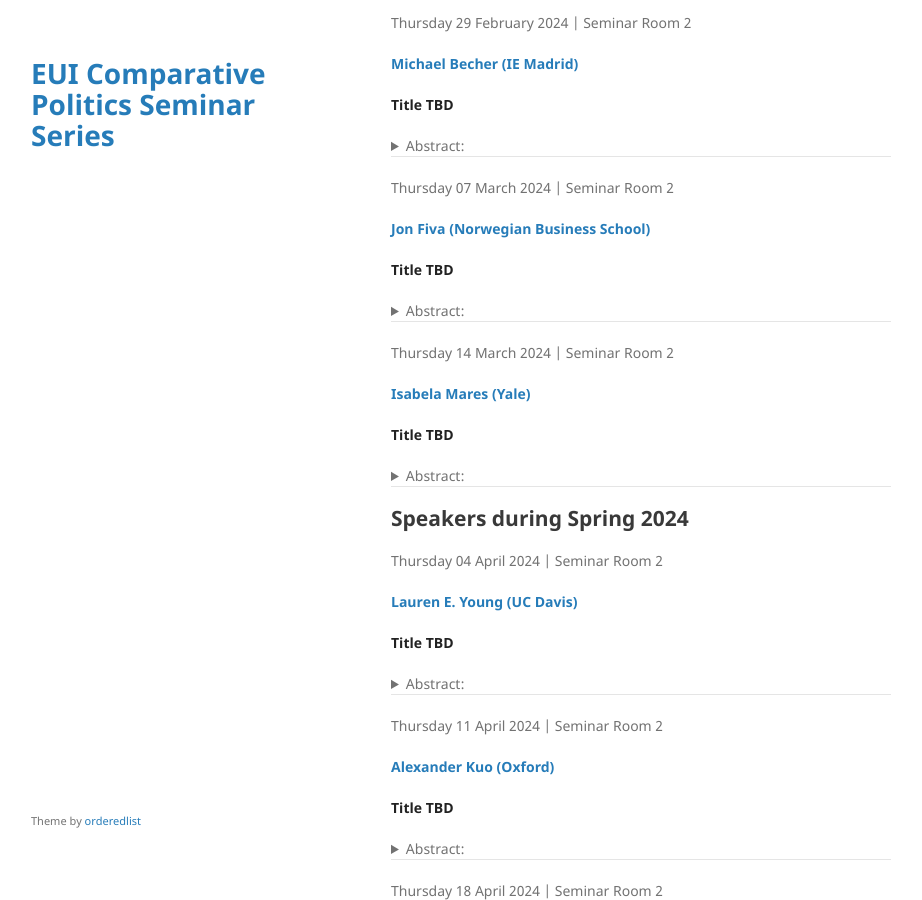
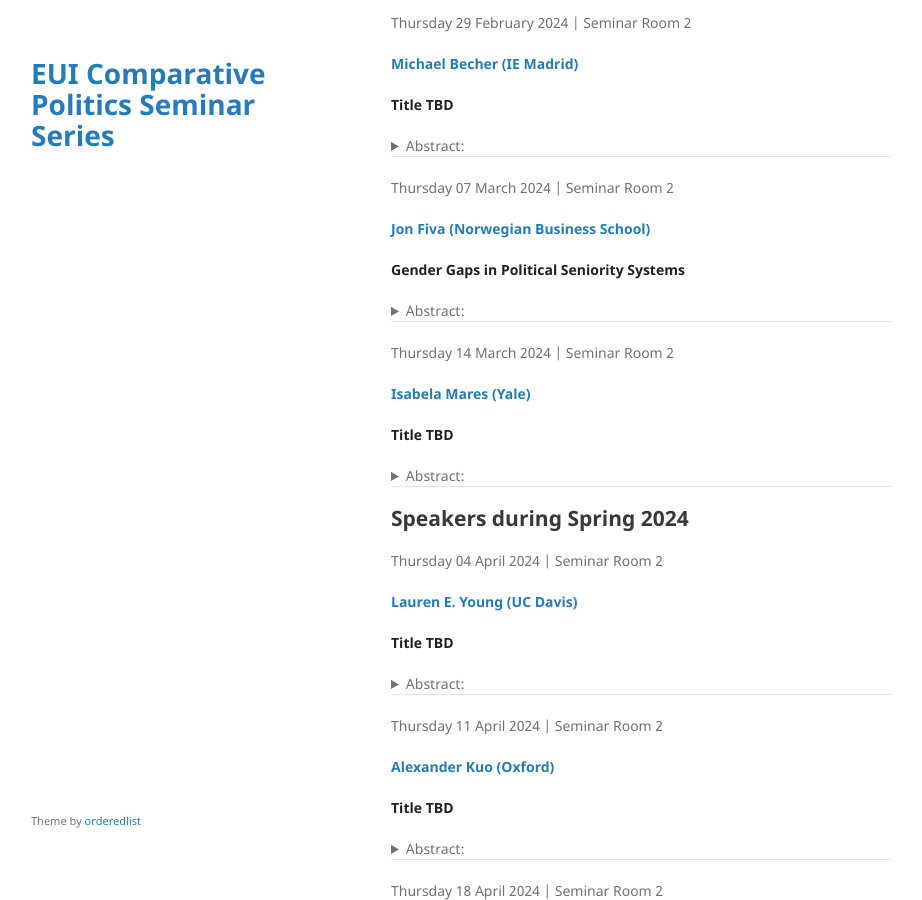
Before and after one commit to cpss-eui/cpss-eui.github.io, a Jekyll site: the page built from index.md, in a window 1280 px wide and 900 px high, scrolled down 1526 px. Shown: the whole window, without its empty margins (179-1101 px from the left). Built offline with Jekyll 4.4.1, drawn with Linux system fonts in a browser that asks for light colours; our own code applies the rules of GitHub Pages for plain Markdown files; some of the changed lines change nothing that is shown.

Commit message:
See https://github.com/cpss-eui/comparative-politics-seminar-series/commit/8750f72ed8e22df679b37c6724a64f8146963d43 from refs/heads/main

```diff
--- a/index.md
+++ b/index.md
@@ -227,12 +227,27 @@
 School)</a></strong>
 </p>
 
-**Title TBD**
+**Gender Gaps in Political Seniority Systems**
 
 <details>
 <summary>Abstract:</summary>
 <p>
-Abstract TBD
+Closed-list proportional representation (PR) generates higher average
+levels of descriptive representation for women. But because parties
+control candidate promotion, often based on seniority rules, gender bias
+in the seniority system can potentially curtail women’s career
+advancement. We theorize how seniority systems might operate in a
+gender-neutral way at three stages of a typical national-level political
+career: (1) nomination, (2) renomination and rank advancement, and (3)
+promotion to cabinet. Using detailed candidate-level data from Norway
+covering more than a century of elections, we find that career
+advancement in the seniority system is generally gender-neutral.
+However, we also identify two “majoritarian bottlenecks”—local
+mayoralties and top list positions—where women’s seniority-based career
+advancement may face challenges, and describe how parties appear to have
+employed workarounds to prevent these bottlenecks from adversely
+affecting women’s representation at higher levels of the political
+hierarchy.
 </p>
 </details>
 <hr>
```
Also changed, not shown: 1 other file.
